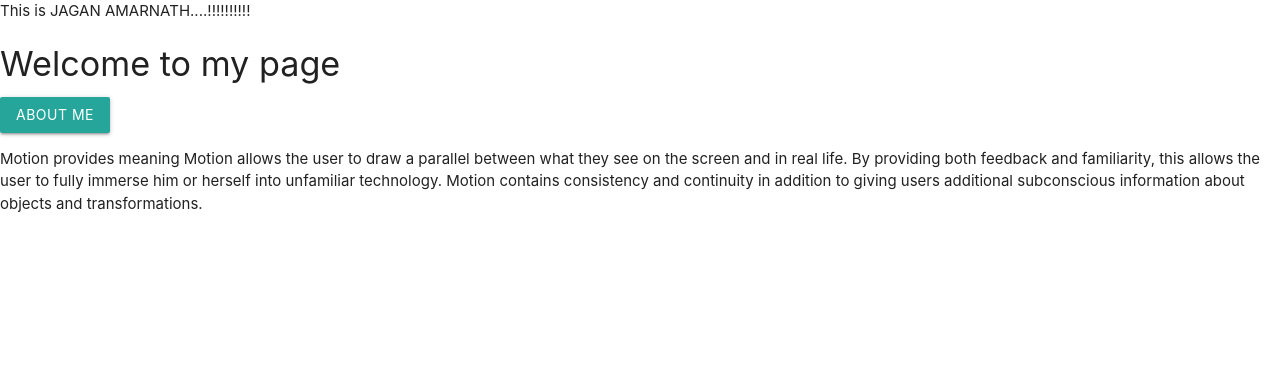
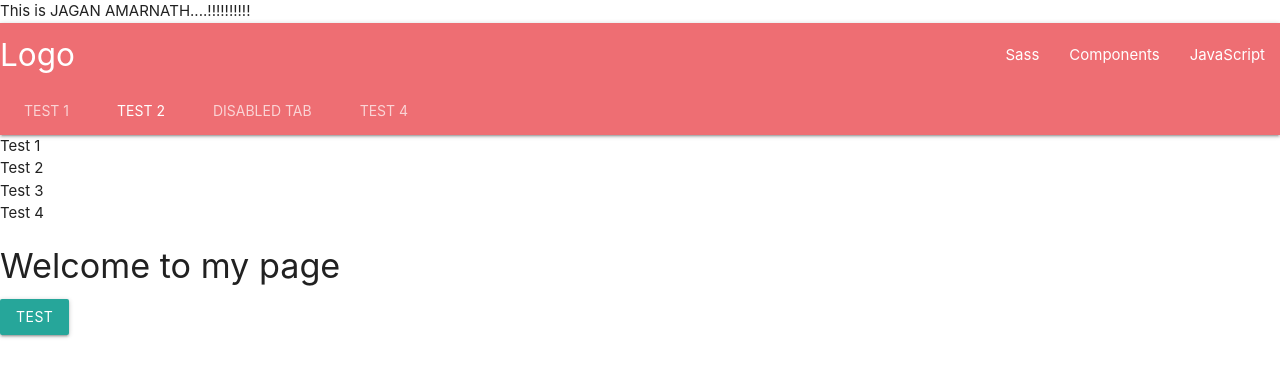
Before and after one commit to JaganSiva/jaganamarnath, a plain HTML site: page index.html in a window 1280 px wide. Drawn offline with nearby package versions, Linux system fonts and the light colour scheme.

Commit message:
Update index.html
Signed-off-by: JaganSiva <80506796+JaganSiva@users.noreply.github.com>

```diff
--- a/index.html
+++ b/index.html
@@ -16,13 +16,40 @@
   This is JAGAN AMARNATH....!!!!!!!!!!
 
 
+  <nav class="nav-extended">
+    <div class="nav-wrapper">
+      <a href="#" class="brand-logo">Logo</a>
+      <a href="#" data-target="mobile-demo" class="sidenav-trigger"><i class="material-icons">menu</i></a>
+      <ul id="nav-mobile" class="right hide-on-med-and-down">
+        <li><a href="sass.html">Sass</a></li>
+        <li><a href="badges.html">Components</a></li>
+        <li><a href="collapsible.html">JavaScript</a></li>
+      </ul>
+    </div>
+    <div class="nav-content">
+      <ul class="tabs tabs-transparent">
+        <li class="tab"><a href="#test1">Test 1</a></li>
+        <li class="tab"><a class="active" href="#test2">Test 2</a></li>
+        <li class="tab disabled"><a href="#test3">Disabled Tab</a></li>
+        <li class="tab"><a href="#test4">Test 4</a></li>
+      </ul>
+    </div>
+  </nav>
+
+  <ul class="sidenav" id="mobile-demo">
+    <li><a href="sass.html">Sass</a></li>
+    <li><a href="badges.html">Components</a></li>
+    <li><a href="collapsible.html">JavaScript</a></li>
+  </ul>
+
+  <div id="test1" class="col s12">Test 1</div>
+  <div id="test2" class="col s12">Test 2</div>
+  <div id="test3" class="col s12">Test 3</div>
+  <div id="test4" class="col s12">Test 4</div>
+
   <h4> Welcome to my page </h4>
 
-  <a href="#" class="waves-effect waves-light btn">About Me</a>
-  <p>Motion provides meaning
-Motion allows the user to draw a parallel between what they see on the screen and in real life. By providing both feedback and familiarity,
-    this allows the user to fully immerse him or herself into unfamiliar technology.
-   Motion contains consistency and continuity in addition to giving users additional subconscious information about objects and transformations.</p>
+  <a href="#" class="waves-effect waves-light btn">TEST</a>
 
 
 
```
